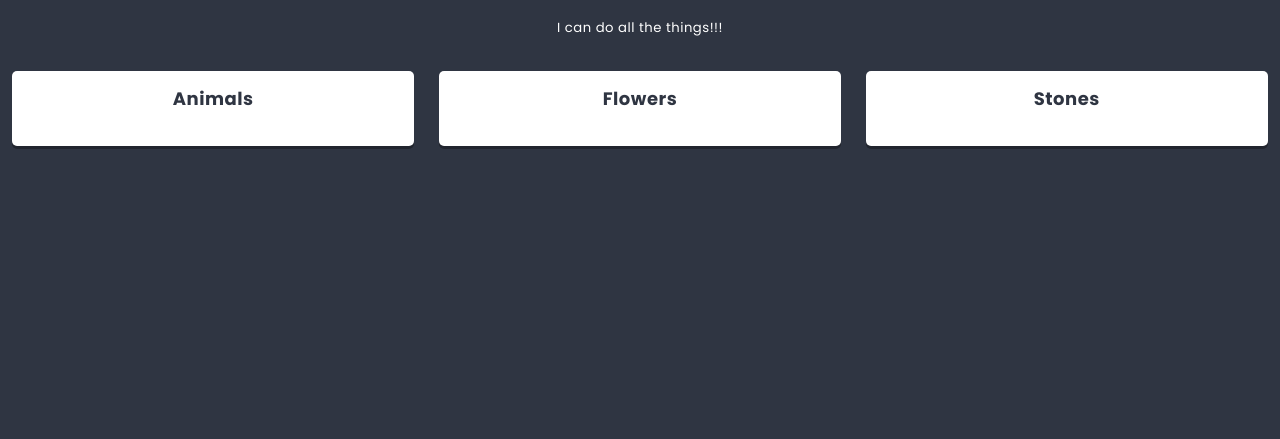
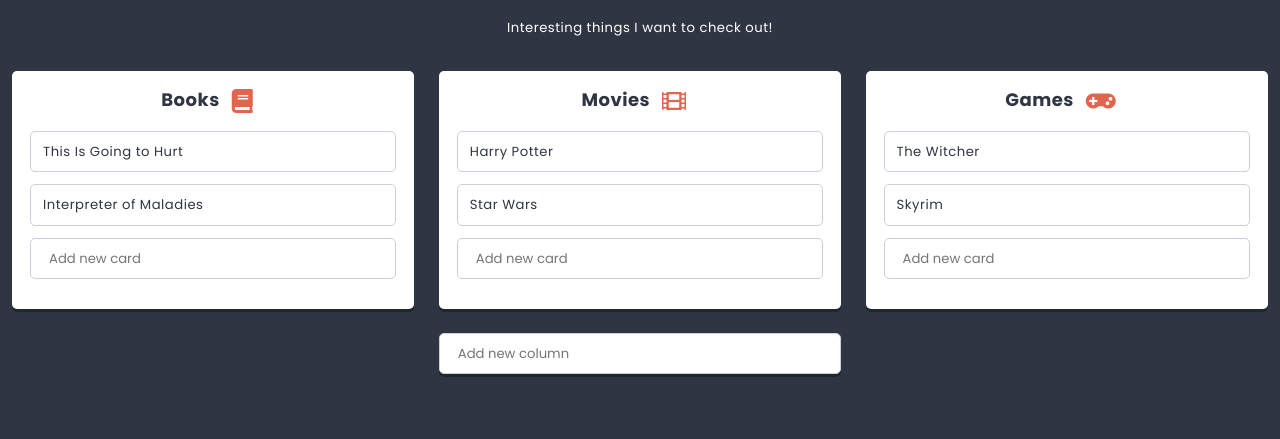
Before and after one commit to ElTru/React-first-app, a React app: page / in a window 1280 px wide. Shown: the part 361-800 px from the top of the page. Built offline with nearby package versions, Linux system fonts and the light colour scheme.

Commit message:
Add Card

```diff
--- a/src/components/App/App.js
+++ b/src/components/App/App.js
@@ -1,15 +1,15 @@
 import React from 'react';
 import styles from './App.scss';
 import List from '../List/List.js';
+import {pageContents, listData} from '../../data/dataStore';
 
 class App extends React.Component {
   render() {
     return (
       <main className={styles.component}>
-        <h1 className={styles.title}>My first React app</h1>
-        <h2 className={styles.subtitle}>Hello world!</h2>
-        <List title={['Things to do ', <sup>soon!</sup>]} image={'http://uploads.kodilla.com/bootcamp/fer/11.react/space.png'}>
-        </List>
+        <h1 className={styles.title}>{pageContents.title}</h1>
+        <h2 className={styles.subtitle}>{pageContents.subtitle}</h2>
+        <List {...listData} />
       </main>
     )
   }
--- /dev/null
+++ b/src/components/Button/Button.js
@@ -0,0 +1,11 @@
+import React from 'react';
+import styles from './Button.scss';
+
+const Button = ({variant = '', ...otherProps}) => (
+  <button
+    {...otherProps}
+    className={styles.component + variant.split(' ').map(name => ' ' + (styles[name] || name)).join('')}
+  />
+);
+
+export default Button;
--- /dev/null
+++ b/src/components/Card/Card.js
@@ -0,0 +1,19 @@
+import React from 'react';
+import styles from './Card.scss';
+import PropTypes from 'prop-types';
+
+class Card extends React.Component {
+   static propTypes = {
+    title: PropTypes.node.isRequired,
+   }
+
+  render() {
+    return (
+      <section className={styles.component}>
+           {this.props.title}
+      </section>
+    )
+  }
+}
+
+export default Card;
--- a/src/components/Column/Column.js
+++ b/src/components/Column/Column.js
@@ -1,16 +1,49 @@
 import React from 'react';
 import styles from './Column.scss';
 import PropTypes from 'prop-types';
+import Card from '../Card/Card.js';
+import Icon from '../Icon/Icon.js';
+import {settings} from '../../data/dataStore';
+import Creator from '../Creator/Creator.js';
 
 class Column extends React.Component {
+  state = { //początkowy stan listy z dataStore
+    cards: this.props.cards || [],
+  }
+
   static propTypes = {
     title: PropTypes.node.isRequired,
+    icon: PropTypes.node,
+  }
+
+  addCard(title){
+    this.setState(state => (
+      {
+        cards: [
+          ...state.cards,
+          {
+            key: state.cards.length ? state.cards[state.cards.length-1].key+1 : 0,
+            title,
+          }
+        ]
+      }
+    ));
   }
 
   render() {
     return (
       <section className={styles.component}>
-        <h3 className={styles.title}>{this.props.title}</h3>
+        <h3 className={styles.title}>
+          {this.props.title}<span className={styles.icon}><Icon name={this.props.icon}/></span>
+        </h3>
+        <div>
+          {this.state.cards.map(({key, ...cardProps}) => (
+            <Card key={key} {...cardProps} />
+          ))}
+        </div>
+        <div className={styles.creator}>
+          <Creator text={settings.cardCreatorText} action={title => this.addCard(title)}/>
+        </div>
       </section>
     )
   }
--- a/src/components/Column/Column.scss
+++ b/src/components/Column/Column.scss
@@ -26,6 +26,7 @@
   color: $color-warning;
   font-size: ($base-size * 2);
   vertical-align: middle;
+  margin-left:  $base-size;
 }
 
 @media (max-width: 767px) {
--- /dev/null
+++ b/src/components/Creator/Creator.js
@@ -0,0 +1,63 @@
+import React from 'react';
+import styles from './Creator.scss';
+import Button from '../Button/Button';
+import PropTypes from 'prop-types';
+
+class Creator extends React.Component {
+  static propTypes = {
+    text: PropTypes.string,
+  }
+
+  static defaultProps = {
+    text: 'Add new item',
+  }
+
+  state = {
+    value: '',
+    visibleButtons: false,
+  }
+
+  handleChange = event => {
+    // console.log(event);
+    this.setState({
+      value: event.target.value,
+      visibleButtons: event.target.value.length > 0
+    });
+  }
+
+  handleOK = () => {
+    if(this.state.value != ''){
+      this.props.action(this.state.value);
+      this.setState({
+        value: '',
+        visibleButtons: false
+      });
+    }
+  }
+
+  handleCancel = () => {
+    this.setState({
+      value: '',
+      visibleButtons: false
+    });
+  }
+
+  render() {
+    return (
+      <div className={styles.component}>
+        <input
+          type='text'
+          placeholder={this.props.text}
+          value={this.state.value}
+          onChange={this.handleChange}
+        />
+        <div className={styles.buttons + (this.state.visibleButtons ? ' ' + styles.buttonsShown : '')}>
+          <Button onClick={this.handleOK}>OK</Button>
+          <Button onClick={this.handleCancel} variant='danger'>cancel</Button>
+        </div>
+      </div>
+    );
+  }
+}
+
+export default Creator;
--- a/src/components/Hero/Hero.js
+++ b/src/components/Hero/Hero.js
@@ -1,10 +1,11 @@
 import React from 'react';
 import styles from './Hero.scss';
 import PropTypes from 'prop-types';
+import ReactHtmlParser from 'react-html-parser';
 
 const Hero = props => (
   <header className={styles.component}>
-    <h2 className={styles.title}>{props.titleText}</h2>
+    <h2 className={styles.title}>{ReactHtmlParser(props.titleText)}</h2>
     <img className={styles.image} src={props.heroImage}></img>
   </header>
 );
--- /dev/null
+++ b/src/components/Icon/Icon.js
@@ -0,0 +1,10 @@
+import React from 'react';
+import PropTypes from 'prop-types';
+
+const Icon = props => (<i className={`fas fa-${props.name}`}></i>);
+
+export default Icon;
+
+Icon.propTypes = {
+  name: PropTypes.node,
+};
--- a/src/components/List/List.js
+++ b/src/components/List/List.js
@@ -3,16 +3,40 @@
 import Hero from '../Hero/Hero.js';
 import PropTypes from 'prop-types';
 import Column from '../Column/Column.js';
+import {settings} from '../../data/dataStore';
+import ReactHtmlParser from 'react-html-parser';
+import Creator from '../Creator/Creator.js';
 
 class List extends React.Component {
+  state = { //początkowy stan listy z dataStore
+    columns: this.props.columns || [],
+  }
+
   static propTypes = {
     title: PropTypes.node.isRequired,
-    children: PropTypes.node,
     image:PropTypes.string,
+    description: PropTypes.node,
+    columns: PropTypes.array,
   }
 
   static defaultProps = {
-    children: <p>I can do all the things!!!</p>,
+    description: settings.defaultListDescription,
+  }
+
+  addColumn(title){
+    this.setState(state => (
+      {
+        columns: [
+          ...state.columns,
+          {
+            key: state.columns.length ? state.columns[state.columns.length-1].key+1 : 0,
+            title,
+            icon: 'list-alt',
+            cards: []
+          }
+        ]
+      }
+    ));
   }
 
   render() {
@@ -20,12 +44,15 @@
       <section className={styles.component}>
         <h2><Hero titleText={this.props.title} heroImage={this.props.image} /> </h2>
         <div className={styles.description}>
-          {this.props.children}
+          {ReactHtmlParser(this.props.description)}
         </div>
         <div className={styles.columns}>
-          <Column title={'Animals'}/>
-          <Column title={'Flowers'}/>
-          <Column title={'Stones'}/>
+          {this.state.columns.map(({key, ...columnProps}) => (
+            <Column key={key} {...columnProps} />
+          ))}
+        </div>
+        <div className={styles.creator}>
+          <Creator text={settings.columnCreatorText} action={title => this.addColumn(title)}/>
         </div>
       </section>
     )
```
